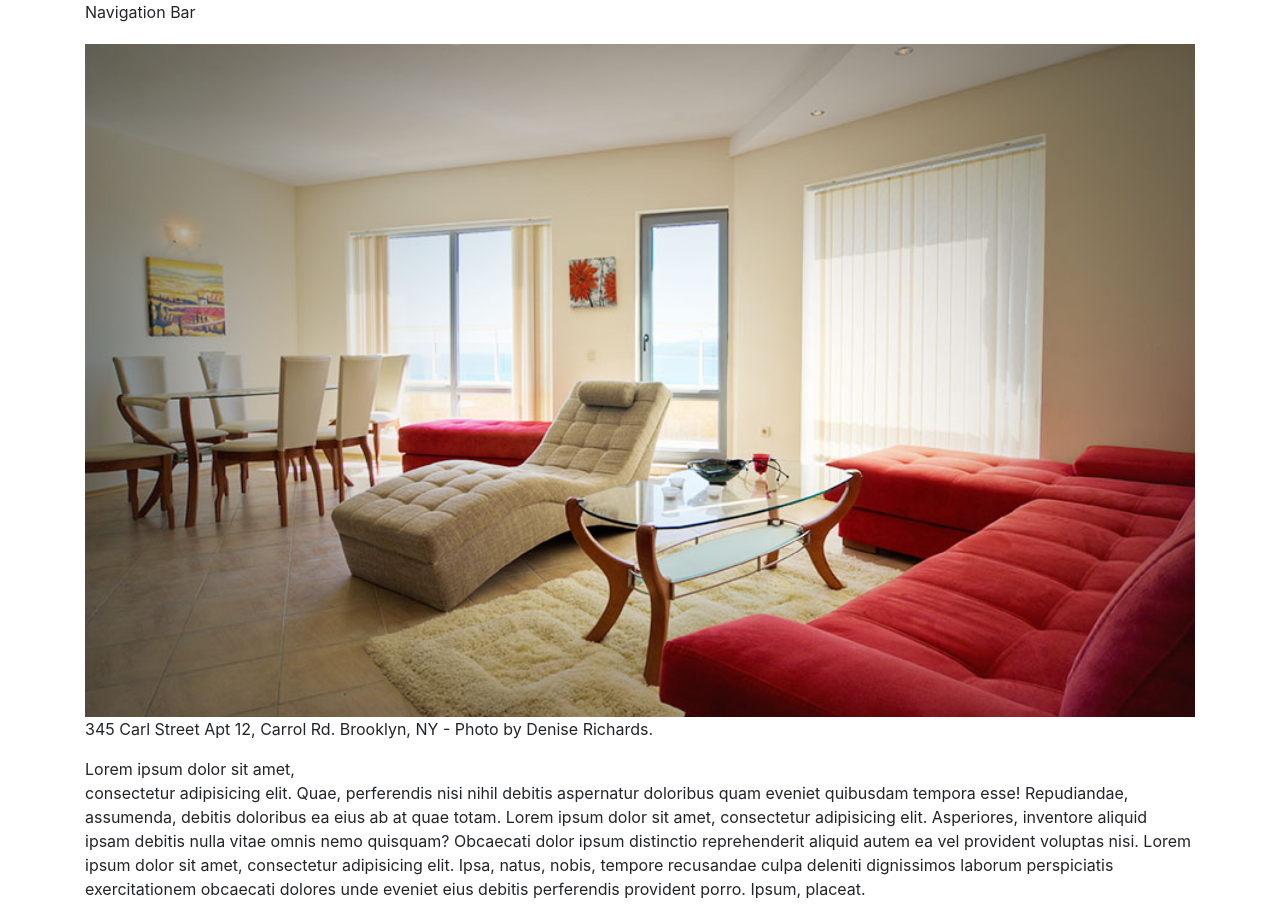
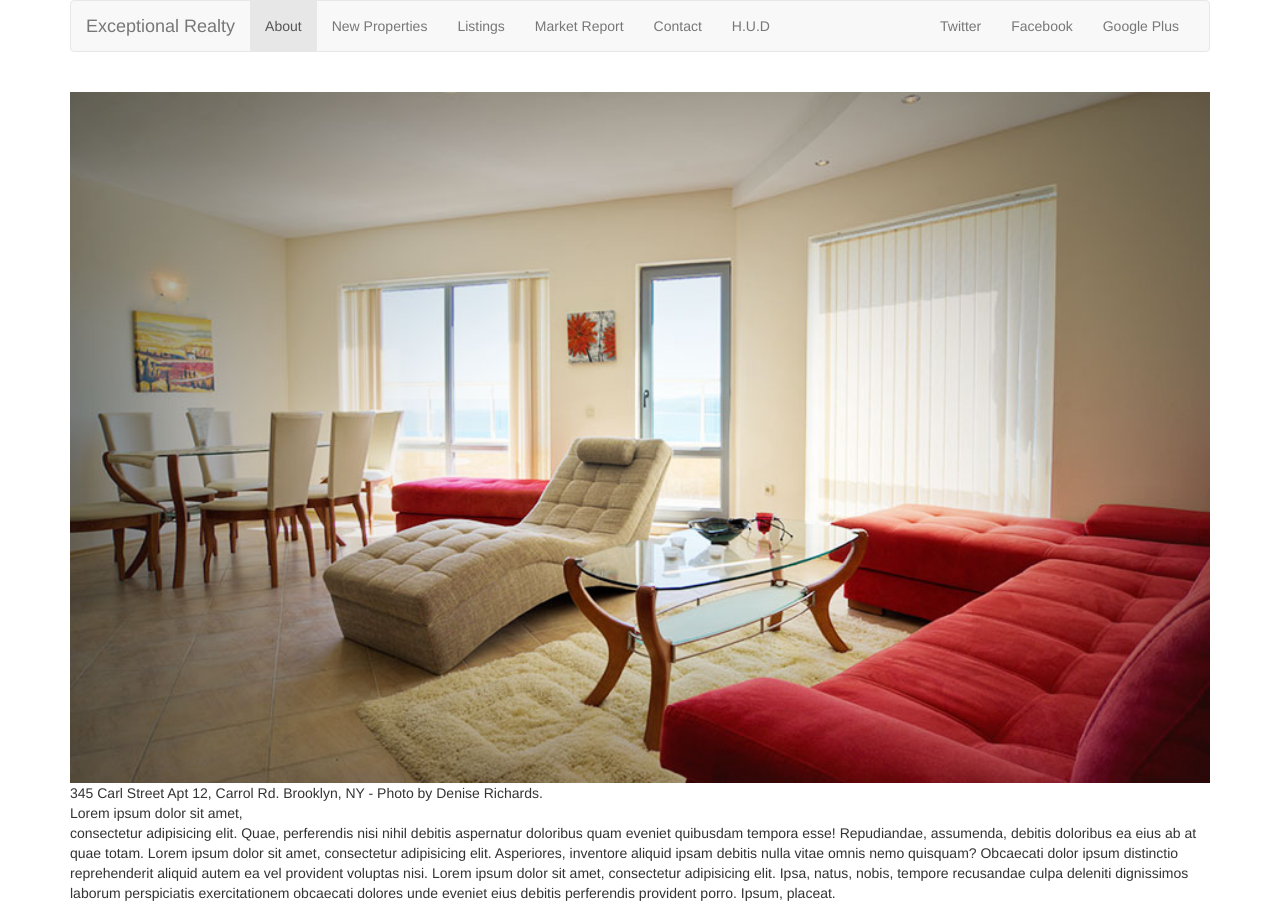
Before and after one commit to wolfieandbetty/exceptional-realty-bootstrapped, a plain HTML site: page index.html in a window 1280 px wide. Shown: the top 906 px of the page. Drawn offline with nearby package versions, Linux system fonts and the light colour scheme.

Commit message:
finish navbar

```diff
--- a/index.html
+++ b/index.html
@@ -7,8 +7,7 @@
     <meta name="viewport" content="width=device-width, initial-scale=1, shrink-to-fit=no">
 
     <!-- Bootstrap CSS -->
-    <link rel="stylesheet" href="https://maxcdn.bootstrapcdn.com/bootstrap/4.0.0-beta.2/css/bootstrap.min.css" integrity="sha384-PsH8R72JQ3SOdhVi3uxftmaW6Vc51MKb0q5P2rRUpPvrszuE4W1povHYgTpBfshb" crossorigin="anonymous">
-
+  <link rel="stylesheet" href="https://maxcdn.bootstrapcdn.com/bootstrap/3.3.7/css/bootstrap.min.css" integrity="sha384-BVYiiSIFeK1dGmJRAkycuHAHRg32OmUcww7on3RYdg4Va+PmSTsz/K68vbdEjh4u" crossorigin="anonymous">
     <!-- Custom Styling to augment or over-ride the Bootstrap CSS -->
     <link rel="stylesheet" href="css/style.css">
 
@@ -18,7 +17,49 @@
 
        <div class="row">
         <div class="col-sm-12">
-          Navigation Bar
+          <nav class="navbar navbar-default">
+            <div class="container-fluid">
+              <!-- Brand and toggle get grouped for better mobile display -->
+              <div class="navbar-header">
+                <button type="button" class="navbar-toggle collapsed" data-toggle="collapse" data-target="#bs-example-navbar-collapse-1" aria-expanded="false">
+                  <span class="sr-only">Toggle navigation</span>
+                  <span class="icon-bar"></span>
+                  <span class="icon-bar"></span>
+                  <span class="icon-bar"></span>
+                </button>
+                <a class="navbar-brand" href="#">Exceptional Realty</a>
+              </div>
+
+              <!-- Collect the nav links, forms, and other content for toggling -->
+              <div class="collapse navbar-collapse" id="bs-example-navbar-collapse-1">
+                  <!-- main nav links -->
+                <ul class="nav navbar-nav">
+                  <li class="active"><a href="#">About<span class="sr-only">(current)</span></a></li>
+                  <li><a href="#">New Properties</a></li>
+                  <li><a href="#">Listings</a></li>
+                  <li><a href="#">Market Report</a></li>
+                  <li><a href="#">Contact</a></li>
+                  <li><a href="#">H.U.D</a></li>
+                </ul>
+                <!-- social nav links -->
+                <ul class="nav navbar-nav navbar-right">
+                  <li><a class="twit" href="#" title="Twitter">Twitter</a></li>
+                  <li><a class="fbook" href="#" title="Facebook">Facebook</a></li>
+                  <li><a class="gplus" href="#" title="Google">Google Plus</a></li>
+                  <!--<li class="dropdown">
+                    <a href="#" class="dropdown-toggle" data-toggle="dropdown" role="button" aria-haspopup="true" aria-expanded="false">Dropdown <span class="caret"></span></a>
+                    <ul class="dropdown-menu">
+                      <li><a href="#">Action</a></li>
+                      <li><a href="#">Another action</a></li>
+                      <li><a href="#">Something else here</a></li>
+                      <li role="separator" class="divider"></li>
+                      <li><a href="#">Separated link</a></li>
+                    </ul>
+                  </li>-->
+                </ul>
+              </div><!-- /.navbar-collapse -->
+            </div><!-- /.container-fluid -->
+          </nav>
         </div>
       </div>
 
```
